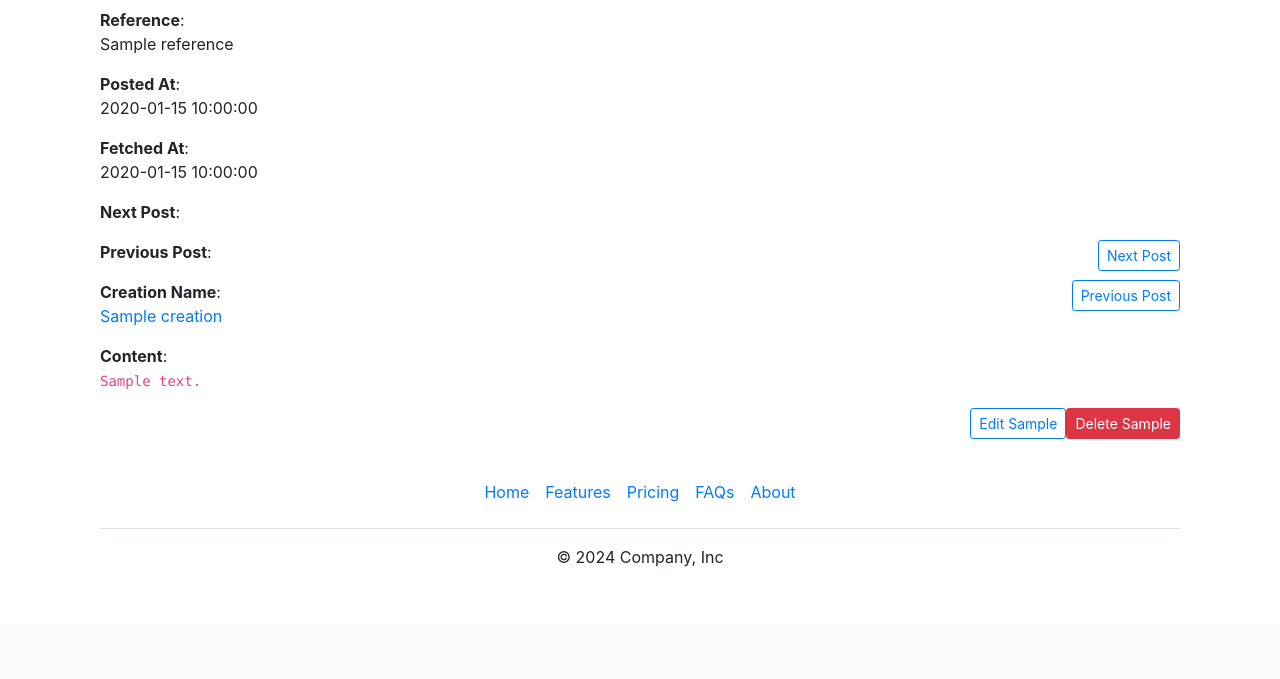
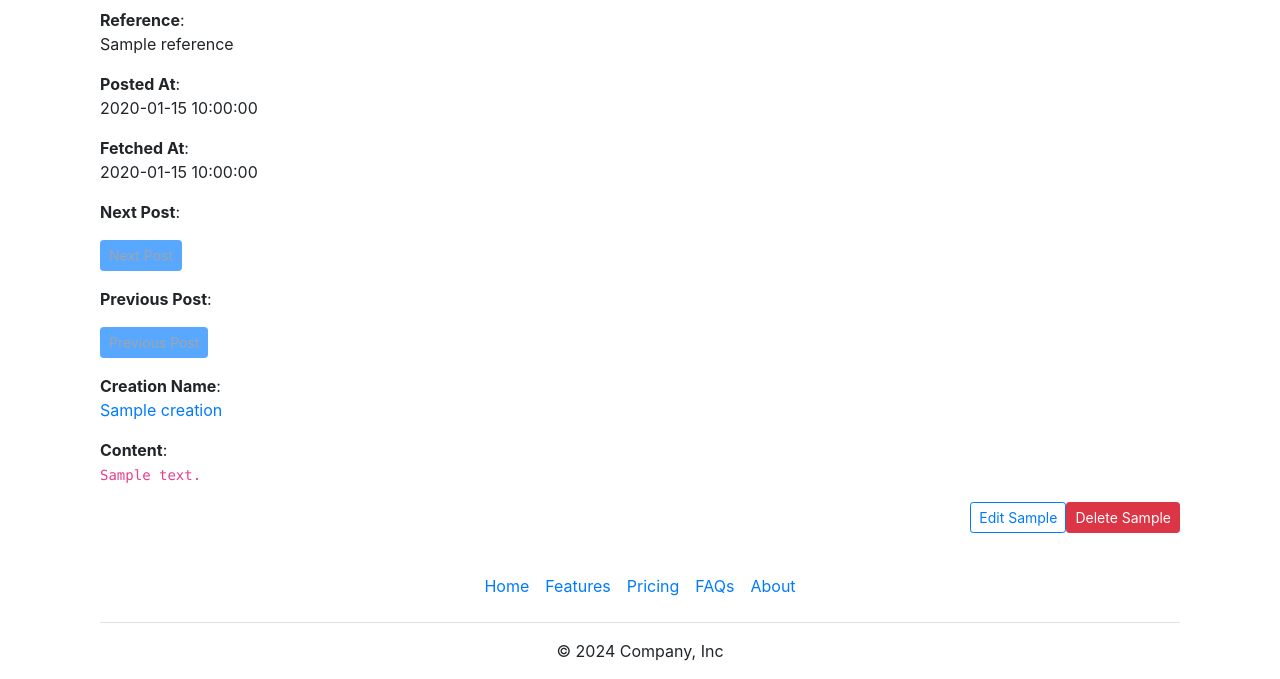
Before and after one commit to trainingmb/inadis, a Flask app: template app/v1/templates/user/post_view.html in a window 1280 px wide. Shown: the part 435-1114 px from the top of the page. Before the commit the page ends 1002 px from the top, so only its background shows below. Run offline with Flask 3, Linux system fonts and the light colour scheme; tables that the repository leaves empty hold one stand-in row (values such as "Sample post"); the template is opened without the code that fills it: values that come from a table or form of the project are taken from there, most other values are stand-ins (such as "Sample title", 1, 10 or a date in 2020).

Commit message:
Prev next

```diff
--- a/app/v1/templates/user/post_view.html
+++ b/app/v1/templates/user/post_view.html
@@ -37,18 +37,26 @@ Creation View
         </p>
         <p>
             <strong>Next Post</strong>:<br>
-            <div class="next_post_button float-right">
+            <div class="next_post_button">
+            	{% if creation.next_post(post.id) %}
             	<a href="{{ url_for('app_views.rud_post', creator_id=creation.creator_id, creation_id=creation.id, post_id=creation.next_post(post.id))}}">
         		<button id="next_post_btn" type="button" class="btn btn-primary btn-sm  btn-link"> Next Post</button>
         		</a>
+        		{% else %}
+        		<button id="next_post_btn" type="button" class="btn btn-primary btn-sm  btn-link disabled"> Next Post</button>
+        		{% endif %}
     		</div>
         </p>
         <p>
             <strong>Previous Post</strong>:<br>
-            <div class="post_details_edit_button float-right">
+            <div class="prev_post_button">
+            	{% if creation.prev_post(post.id) %}
             	<a href="{{ url_for('app_views.rud_post', creator_id=creation.creator_id, creation_id=creation.id, post_id=creation.prev_post(post.id))}}">
-        		<button id="edit_post_btn" type="button" class="btn btn-primary btn-sm  btn-link"> Previous Post </button>
+        		<button id="prev_post_btn" type="button" class="btn btn-primary btn-sm  btn-link"> Previous Post {{creation.prev_post(post.id)}} </button>
         		</a>
+        		{% else %}
+        		<button id="prev_post_btn" type="button" class="btn btn-primary btn-sm  btn-link disabled"> Previous Post</button>
+        		{% endif %}
     		</div>
         </p>
 
```
Also changed, not shown: models/creation.py (+3 -5 lines).
